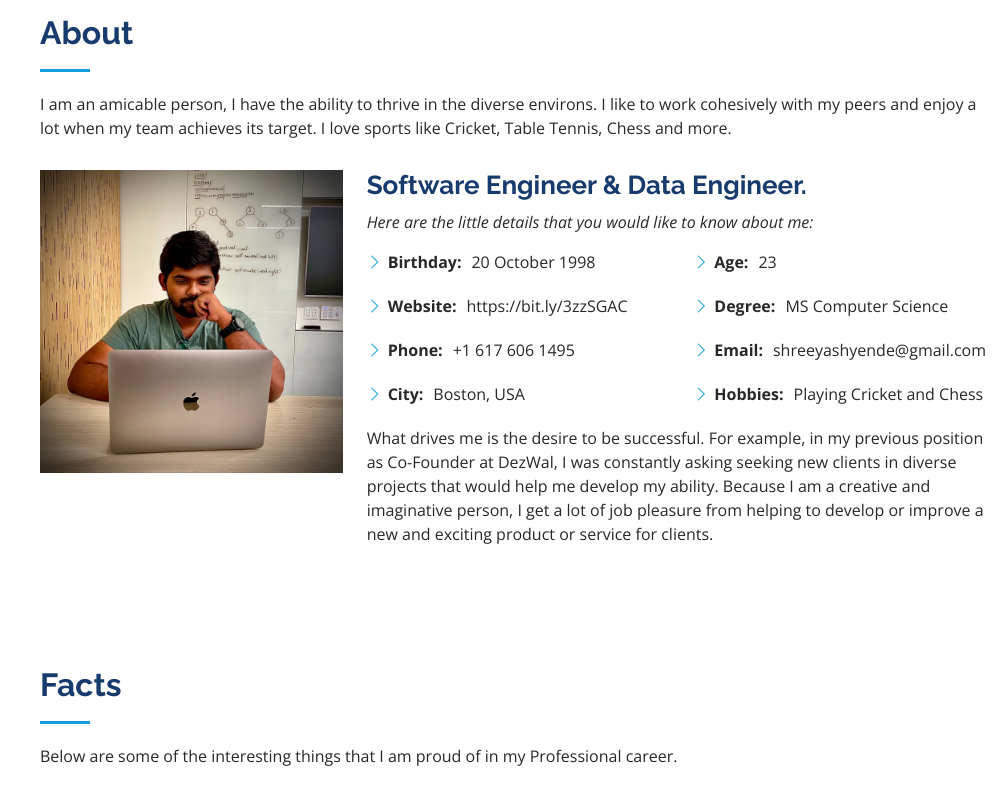
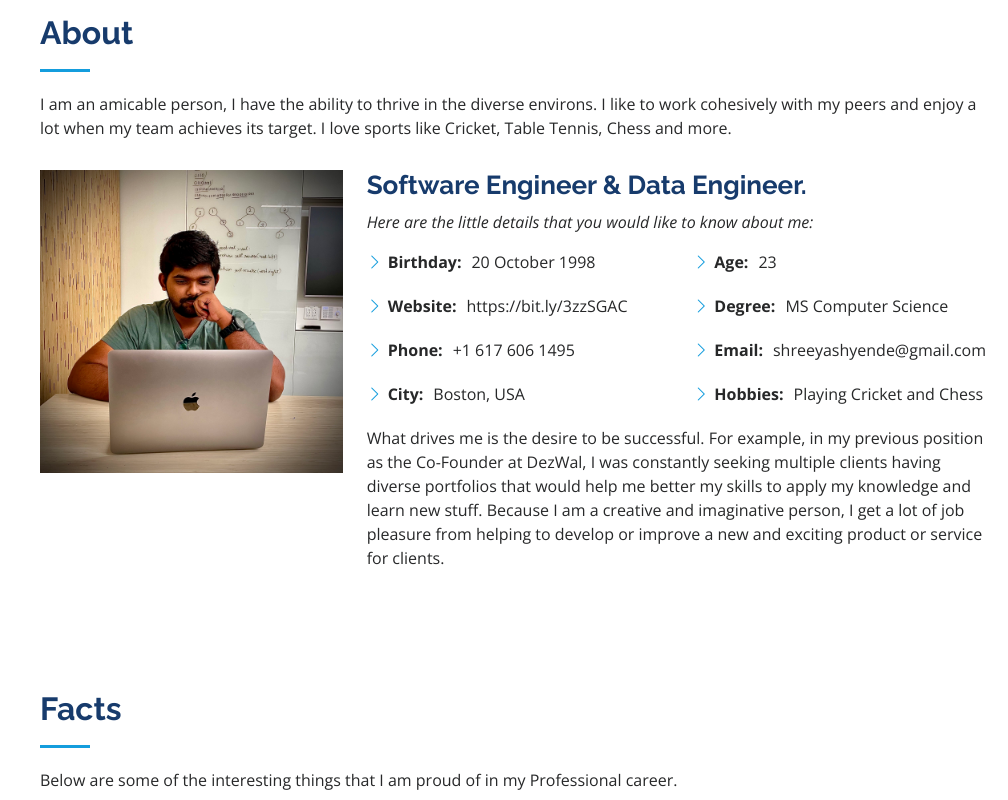
Before and after one commit to tanvimagdum/Portfolio, a plain HTML site: page index.html in a window 1280 px wide. Shown: the part 846-1646 px from the top of the page, without its empty margins (272-1280 px from the left). Drawn offline with nearby package versions, Linux system fonts and the light colour scheme.

Commit message:
website spelling

```diff
--- a/index.html
+++ b/index.html
@@ -110,7 +110,7 @@
               </div>
             </div>
             <p>
-              What drives me is the desire to be successful. For example, in my previous position as Co-Founder at DezWal, I was constantly asking seeking new clients in diverse projects that would help me develop my ability. Because I am a creative and imaginative person, I get a lot of job pleasure from helping to develop or improve a new and exciting product or service for clients.
+              What drives me is the desire to be successful. For example, in my previous position as the Co-Founder at DezWal, I was constantly seeking multiple clients having diverse portfolios that would help me better my skills to apply my knowledge and learn new stuff. Because I am a creative and imaginative person, I get a lot of job pleasure from helping to develop or improve a new and exciting product or service for clients.
              </p>
           </div>
         </div>
```
